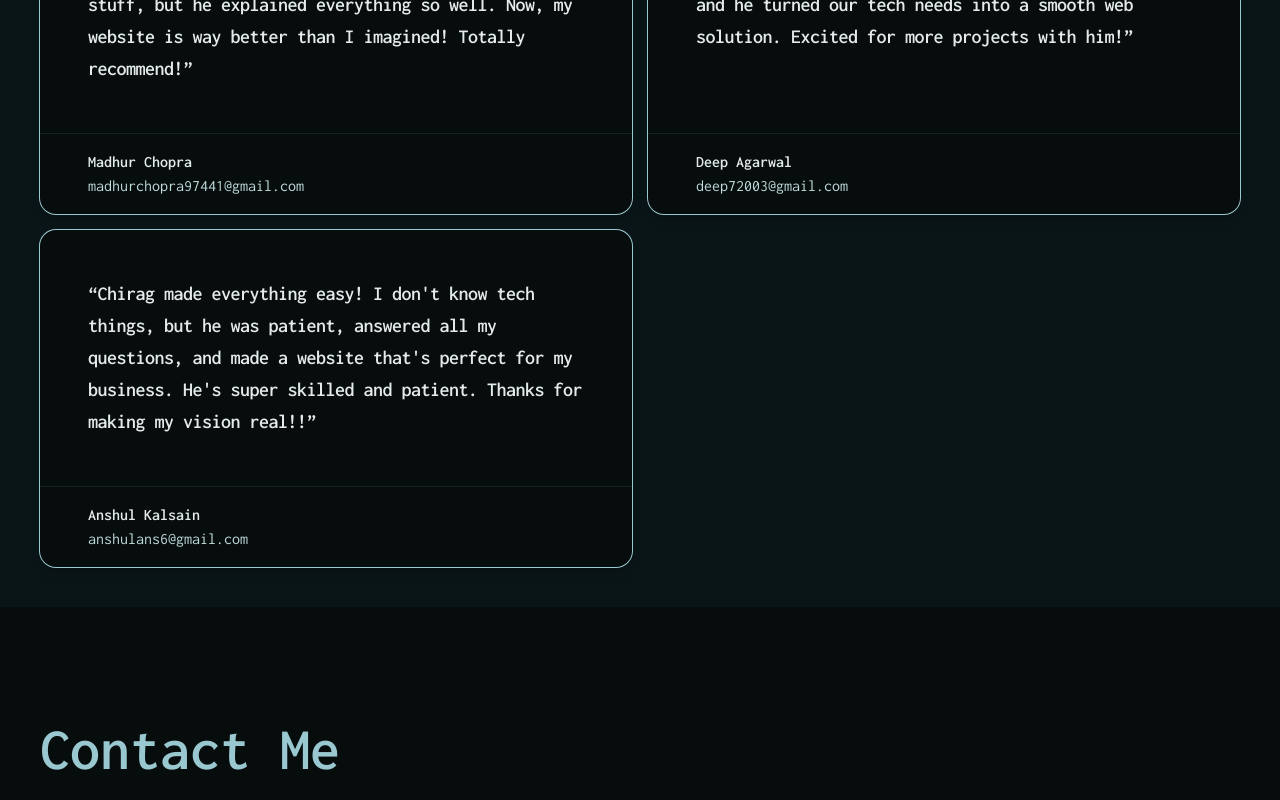
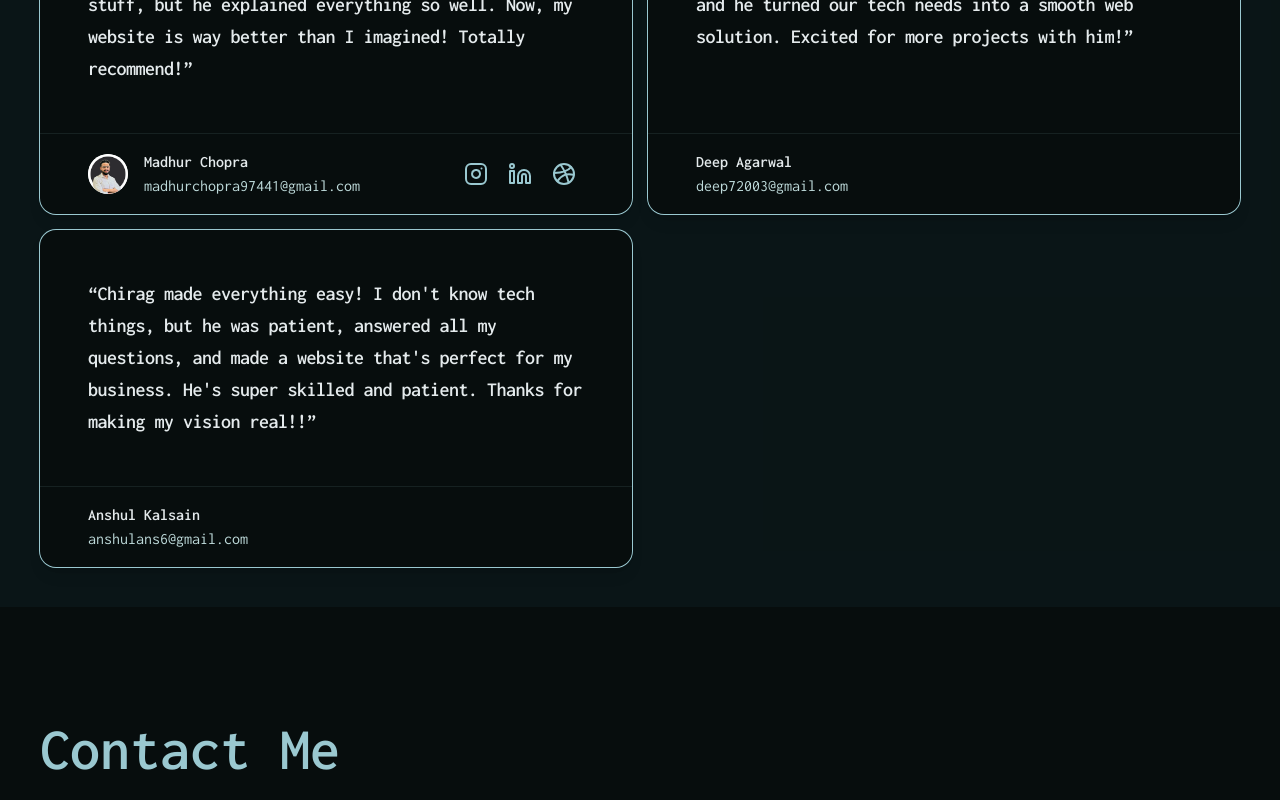
Before and after one commit to chirag3003/portfolio-v3, a Next.js app: page / in a window 1280 px wide. Shown: the part 3260-4060 px from the top of the page. Built offline with nearby package versions, Linux system fonts and the light colour scheme.

Commit message:
updated testimonials

```diff
--- a/components/TestimonialsSection/Testimonial.tsx
+++ b/components/TestimonialsSection/Testimonial.tsx
@@ -5,41 +5,92 @@ interface TestimonialProps {
     body: string
     name: string
     email: string
+    pfp?: string
+    linkedin?: string
+    github?: string
+    instagram?: string
+    dribbble?: string
+    phone?: string
 }
 
-function Testimonial({ body, name, email }: TestimonialProps) {
+function Testimonial({
+    body,
+    name,
+    email,
+    pfp,
+    dribbble,
+    github,
+    instagram,
+    linkedin,
+    phone,
+}: TestimonialProps) {
     return (
         <figure className="rounded-2xl bg-background shadow-lg ring-1 ring-primary flex flex-col">
             <blockquote className="p-6 text-lg font-semibold leading-7 tracking-tight sm:p-12 sm:text-xl sm:leading-8 flex-1">
                 <p>{`“${body}”`}</p>
             </blockquote>
             <figcaption className="flex flex-wrap items-center gap-x-4 gap-y-4 border-t border-primary/10 px-6 py-4 sm:px-12 lg:flex-nowrap">
-                {/* <img
+                {pfp && (
+                    <img
                         className="h-10 w-10 flex-none rounded-full bg-gray-50"
-                    src={featuredTestimonial.author.imageUrl}
+                        src={pfp}
                         alt=""
-                /> */}
+                    />
+                )}
                 <div className="flex-auto">
                     <div className="font-semibold">{name}</div>
                     <div className="text-muted">{`${email}`}</div>
                 </div>
-                {/* <div className="links flex items-center gap-1 text-primary">
-                    <a className="rounded-full hover:bg-secondary p-2" href="">
+                <div className="links flex items-center gap-1 text-primary">
+                    {instagram && (
+                        <a
+                            target="_blank"
+                            referrerPolicy="no-referrer"
+                            className="rounded-full hover:bg-secondary p-2"
+                            href={instagram}
+                        >
                             <Instagram />
                         </a>
-                    <a className="rounded-full hover:bg-secondary p-2" href="">
+                    )}
+                    {linkedin && (
+                        <a
+                            target="_blank"
+                            referrerPolicy="no-referrer"
+                            className="rounded-full hover:bg-secondary p-2"
+                            href={linkedin}
+                        >
                             <Linkedin />
                         </a>
-                    <a className="rounded-full hover:bg-secondary p-2" href="">
+                    )}
+                    {github && (
+                        <a
+                            target="_blank"
+                            referrerPolicy="no-referrer"
+                            className="rounded-full hover:bg-secondary p-2"
+                            href={github}
+                        >
                             <GitHub />
                         </a>
-                    <a className="rounded-full hover:bg-secondary p-2" href="">
-                        <Dribble />
+                    )}
+                    {dribbble && (
+                        <a
+                            target="_blank"
+                            referrerPolicy="no-referrer"
+                            className="rounded-full hover:bg-secondary p-2"
+                            href={dribbble}
+                        >
+                            <Dribbble />
                         </a>
-                    <a className="rounded-full hover:bg-secondary p-2" href="">
+                    )}
+                    {phone && (
+                        <a
+                            className="rounded-full hover:bg-secondary p-2"
+                            href=""
+                        >
                             <PhoneCall />
                         </a>
-                </div> */}
+                    )}
+                </div>
             </figcaption>
         </figure>
     )
--- a/configs/testimonials.ts
+++ b/configs/testimonials.ts
@@ -3,6 +3,11 @@ const testimonials = [
         body: "Chirag was amazing! He took my ideas and made them into a fantastic website. I'm not good with tech stuff, but he explained everything so well. Now, my website is way better than I imagined! Totally recommend!",
         name: 'Madhur Chopra',
         email: 'madhurchopra97441@gmail.com',
+        pfp: '/pfps/madhur.PNG',
+        linkedin: 'https://in.linkedin.com/in/madhur-chopra-ux',
+        instagram:
+            'https://www.instagram.com/madhur_chopra?igsh=MXVhZzljc3BsdzB6dg%3D%3D&utm_source=qr',
+        dribbble: 'https://dribbble.com/madhur-chopra-ux',
     },
     {
         name: 'Deep Agarwal',
@@ -10,8 +15,8 @@ const testimonials = [
         body: "Chirag is a coding pro! He's really good with React.js and backend stuff. We did a tough project, and he turned our tech needs into a smooth web solution. Excited for more projects with him!",
     },
     {
-        name: "Anshul Kalsain",
-        email: "anshulans6@gmail.com",
+        name: 'Anshul Kalsain',
+        email: 'anshulans6@gmail.com',
         body: "Chirag made everything easy! I don't know tech things, but he was patient, answered all my questions, and made a website that's perfect for my business. He's super skilled and patient. Thanks for making my vision real!!",
     },
 ]
```
Also changed, not shown: public/pfps/madhur.PNG (added). Lines whose indentation alone changed are shown as unchanged.
